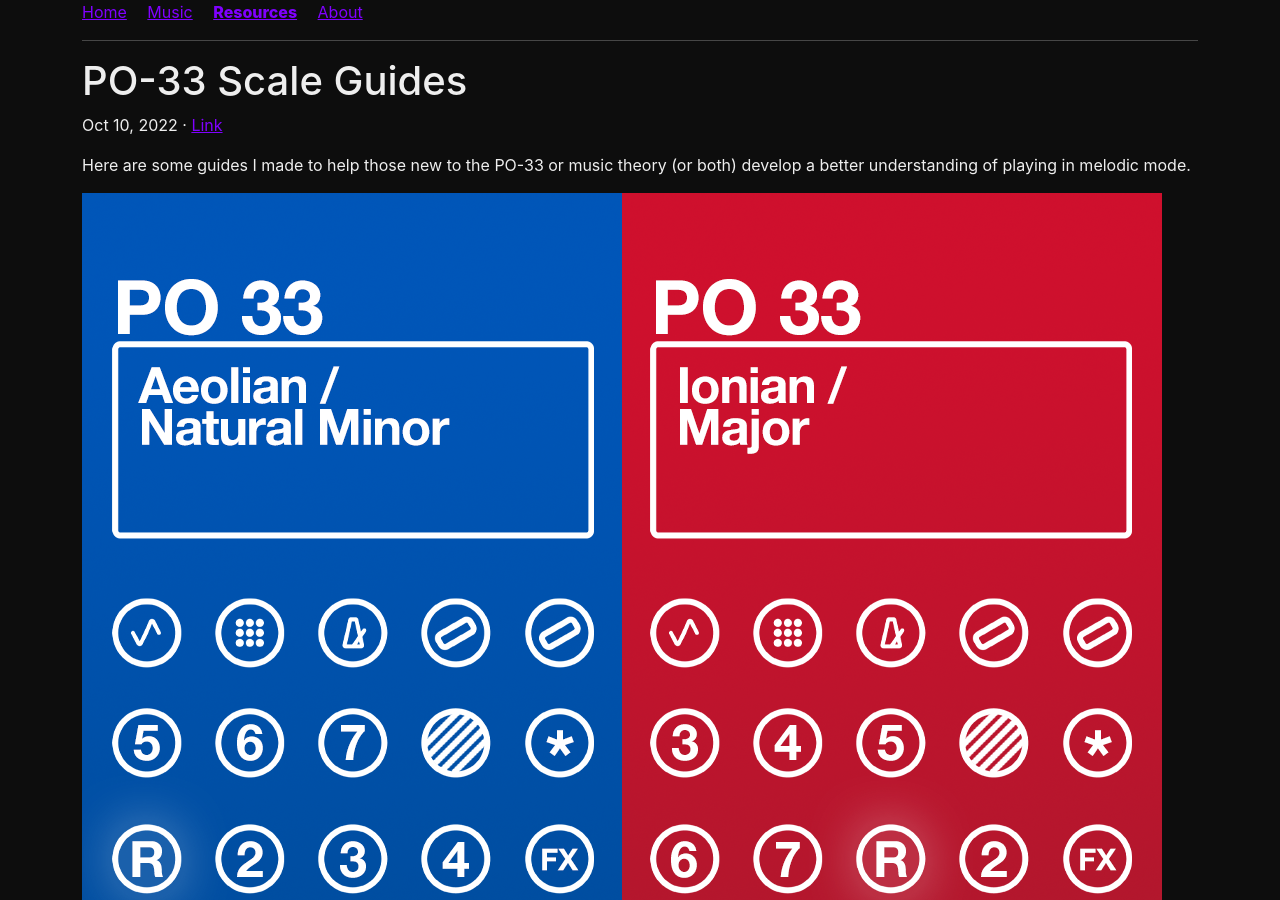
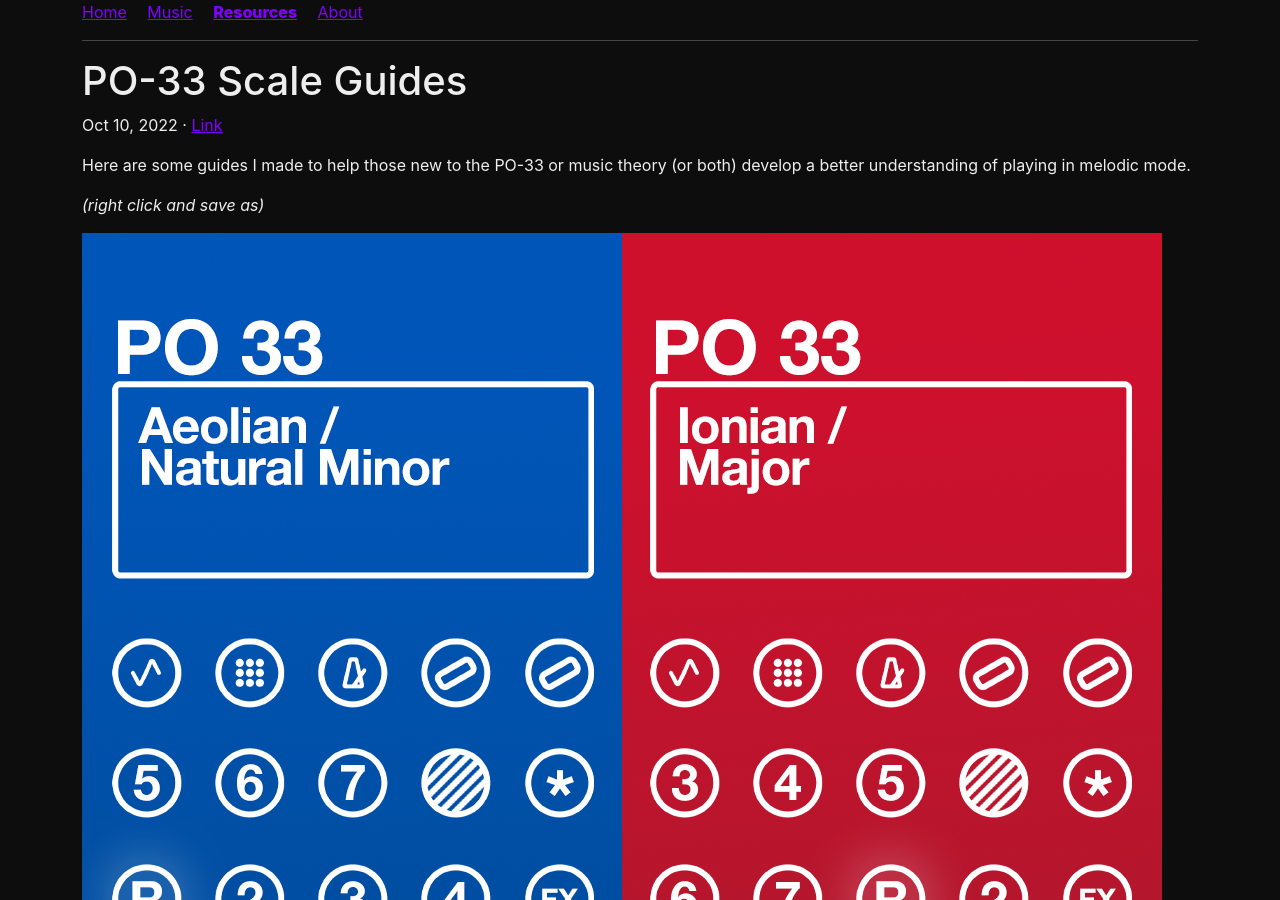
Before and after one commit to tonepaintingindustries/oldsite, a Jekyll site: the page built from _pages/resources.md, in a window 1280 px wide and 900 px high. Built offline with Jekyll 4.4.1, drawn with Linux system fonts in a browser that asks for light colours.

Commit message:
Update po33scales.md

```diff
--- a/_resources/po33scales.md
+++ b/_resources/po33scales.md
@@ -5,6 +5,8 @@ preview: Guides to playing minor, major, diatonic modes, and harmonic minor mode
 ---
 
 Here are some guides I made to help those new to the PO-33 or music theory (or both) develop a better understanding of playing in melodic mode.
+
+*(right click and save as)*
 
 ![](/assets/images/PO33%20Major%20and%20Minor.png)
 ![](/assets/images/PO33%20Diatonic%20Modes.png)
@@ -22,4 +24,5 @@ It is worth noting that all of these scale/mode changes are *relative.* It is al
 The addition of a non-diatonic note was likely an arbitrary decision so that the 7 note scale would fill 2 octaves perfectly within a grid of 16 keys. Playing the same key 2 rows up or down is always an octave shift because of this. However, it also introduces a new set of modes that can be built from the Harmonic Minor scale. While the diatonic modes are made up of whole steps and half steps, the modes of Harmonic Minor contain a combined whole and half step. This 3-semitone interval gives these modes a unique and exotic sound. Try experimenting with Phrygian Dominant, Altered Dorian, or Altered Diminished.
 
 If you found this useful, consider a follow or share on [Instagram.](https://www.instagram.com/tonepainting/)
+
 If you made something cool using this technique, tag me in it or DM me!
```
